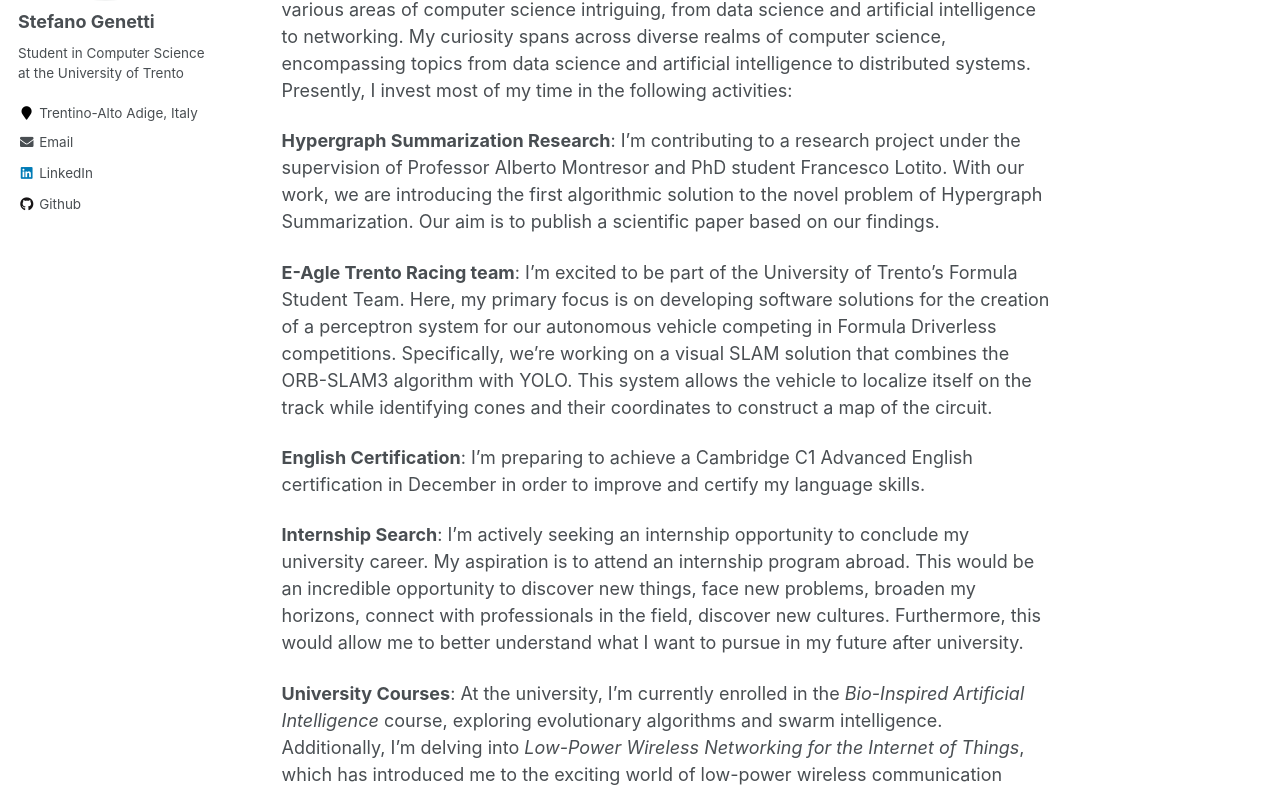
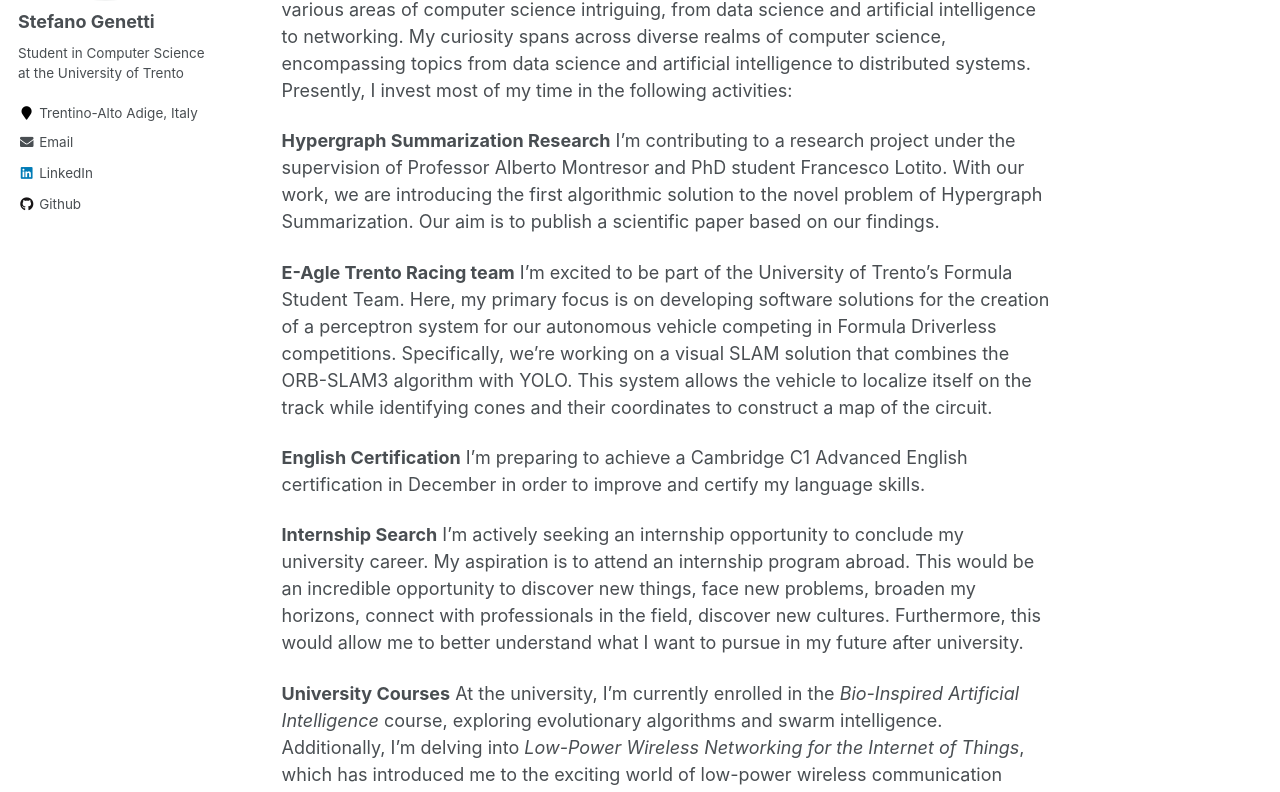
Before and after one commit to StefanoGenettiUniTN/stefanogenettiunitn.github.io, a Jekyll site: the page built from _pages/about.md, in a window 1280 px wide and 1400 px high. Shown: the part 292-1084 px from the top of the window. Built offline with Jekyll 4.4.1, drawn with Linux system fonts in a browser that asks for light colours.

Commit message:
update footer

```diff
--- a/_includes/footer.html
+++ b/_includes/footer.html
@@ -2,10 +2,10 @@
 
 <div class="page__footer-follow">
   <ul class="social-icons">
-    {% if site.data.ui-text[site.locale].follow_label %}
-      <!--<li><strong>{{ site.data.ui-text[site.locale].follow_label }}</strong></li>-->
+    <!--{% if site.data.ui-text[site.locale].follow_label %}
+      <li><strong>{{ site.data.ui-text[site.locale].follow_label }}</strong></li>
       <li><strong>Stefano Genetti</strong></li>
-    {% endif %}
+    {% endif %}-->
     {% if site.twitter.username %}
       <li><a href="https://twitter.com/{{ site.twitter.username }}"><i class="fab fa-twitter-square" aria-hidden="true"></i> Twitter</a></li>
     {% endif %}
--- a/_pages/about.md
+++ b/_pages/about.md
@@ -10,17 +10,19 @@
 
 Hello world!
 ======
-Welcome to my personal webage. My name is **Stefano Genetti**. I'm currently a student at the University of Trento, enrolled in the **Master's degree in Computer Science**. My journey into the world of computer science began at a young age when my father introduced me to a computer, igniting a lifelong passion for this captivating field. I find various areas of computer science intriguing, from data science and artificial intelligence to networking. My curiosity spans across diverse realms of computer science, encompassing topics from data science and artificial intelligence to distributed systems. Presently, I invest most of my time in the following activities:
+Welcome to my personal webage. My name is **Stefano Genetti**. I'm currently a student at the University of Trento, enrolled in the **Master's degree in Computer Science**.
+My journey into the world of computer science began at a young age when my father introduced me to a computer, igniting a lifelong passion for this captivating field. I find various areas of computer science intriguing, from data science and artificial intelligence to networking. My curiosity spans across diverse realms of computer science, encompassing topics from data science and artificial intelligence to distributed systems.
+Presently, I invest most of my time in the following activities:
 
-**Hypergraph Summarization Research**: I'm contributing to a research project under the supervision of Professor Alberto Montresor and PhD student Francesco Lotito. With our work, we are introducing the first algorithmic solution to the novel problem of Hypergraph Summarization. Our aim is to publish a scientific paper based on our findings.
+**Hypergraph Summarization Research** I'm contributing to a research project under the supervision of Professor Alberto Montresor and PhD student Francesco Lotito. With our work, we are introducing the first algorithmic solution to the novel problem of Hypergraph Summarization. Our aim is to publish a scientific paper based on our findings.
 
-**E-Agle Trento Racing team**: I'm excited to be part of the University of Trento's Formula Student Team. Here, my primary focus is on developing software solutions for the creation of a perceptron system for our autonomous vehicle competing in Formula Driverless competitions. Specifically, we're working on a visual SLAM solution that combines the ORB-SLAM3 algorithm with YOLO. This system allows the vehicle to localize itself on the track while identifying cones and their coordinates to construct a map of the circuit.
+**E-Agle Trento Racing team** I'm excited to be part of the University of Trento's Formula Student Team. Here, my primary focus is on developing software solutions for the creation of a perceptron system for our autonomous vehicle competing in Formula Driverless competitions. Specifically, we're working on a visual SLAM solution that combines the ORB-SLAM3 algorithm with YOLO. This system allows the vehicle to localize itself on the track while identifying cones and their coordinates to construct a map of the circuit.
 
-**English Certification**: I'm preparing to achieve a Cambridge C1 Advanced English certification in December in order to improve and certify my language skills.
+**English Certification** I'm preparing to achieve a Cambridge C1 Advanced English certification in December in order to improve and certify my language skills.
 
-**Internship Search**: I'm actively seeking an internship opportunity to conclude my university career. My aspiration is to attend an internship program abroad. This would be an incredible opportunity to discover new things, face new problems, broaden my horizons, connect with professionals in the field, discover new cultures. Furthermore, this would allow me to better understand what I want to pursue in my future after university.
+**Internship Search** I'm actively seeking an internship opportunity to conclude my university career. My aspiration is to attend an internship program abroad. This would be an incredible opportunity to discover new things, face new problems, broaden my horizons, connect with professionals in the field, discover new cultures. Furthermore, this would allow me to better understand what I want to pursue in my future after university.
 
-**University Courses**: At the university, I'm currently enrolled in the *Bio-Inspired Artificial Intelligence* course, exploring evolutionary algorithms and swarm intelligence. Additionally, I'm delving into *Low-Power Wireless Networking for the Internet of Things*, which has introduced me to the exciting world of low-power wireless communication technologies. Furthermore, I'm enhancing my writing skills through the *Technical Writing* course, which also aligns with my preparation for the C1 certification.
+**University Courses** At the university, I'm currently enrolled in the *Bio-Inspired Artificial Intelligence* course, exploring evolutionary algorithms and swarm intelligence. Additionally, I'm delving into *Low-Power Wireless Networking for the Internet of Things*, which has introduced me to the exciting world of low-power wireless communication technologies. Furthermore, I'm enhancing my writing skills through the *Technical Writing* course, which also aligns with my preparation for the C1 certification.
 
 Beyond my academic commitments, I enjoy engaging in various projects. In the recent years, the university occupies most of my time, as a consequence, my main extracurricular activities revolve around providing technical support to individuals, such as hardware repairs and consultancy. Living in a small village, I'm often the go-to person for technical assistance. I also have a passion for developing software solutions, including websites and management software for small clients.
 Apart from my computer science interests, I pursue other hobbies. Recently, I joined an amateur volleyball team of wonderful people called *Diaspeck Volley Bolghera* where I play as a libero.
```
